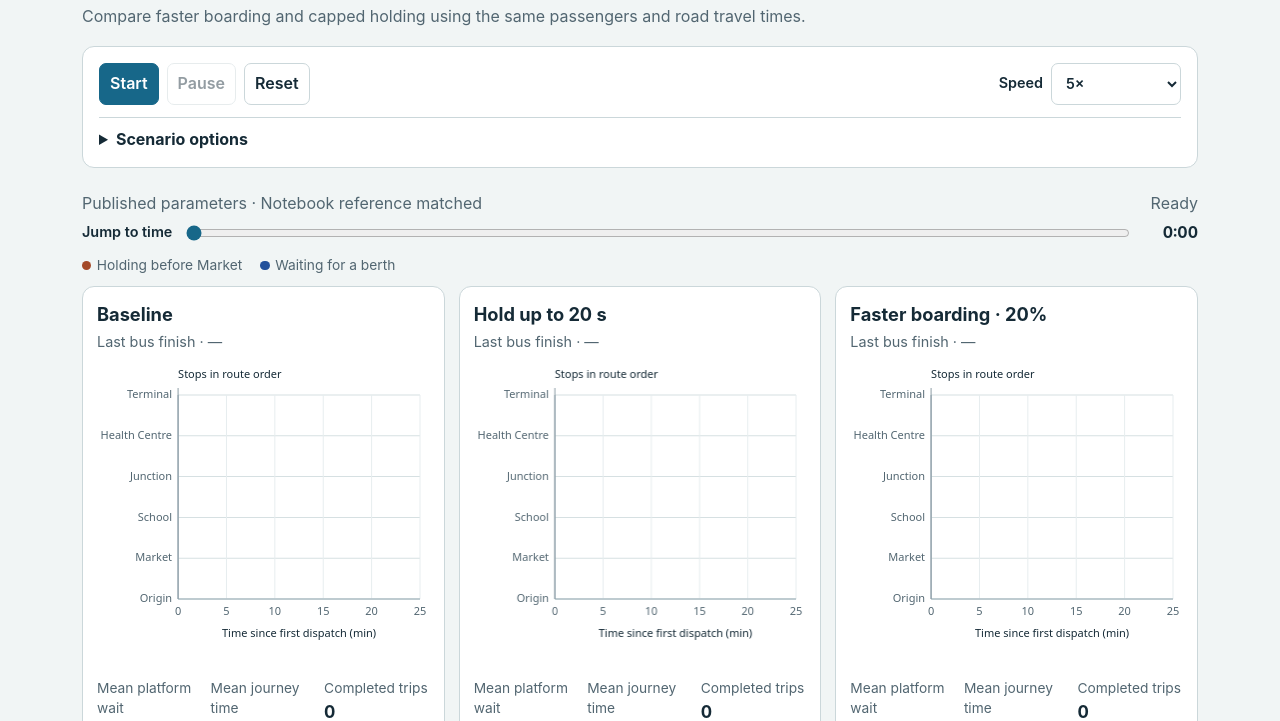
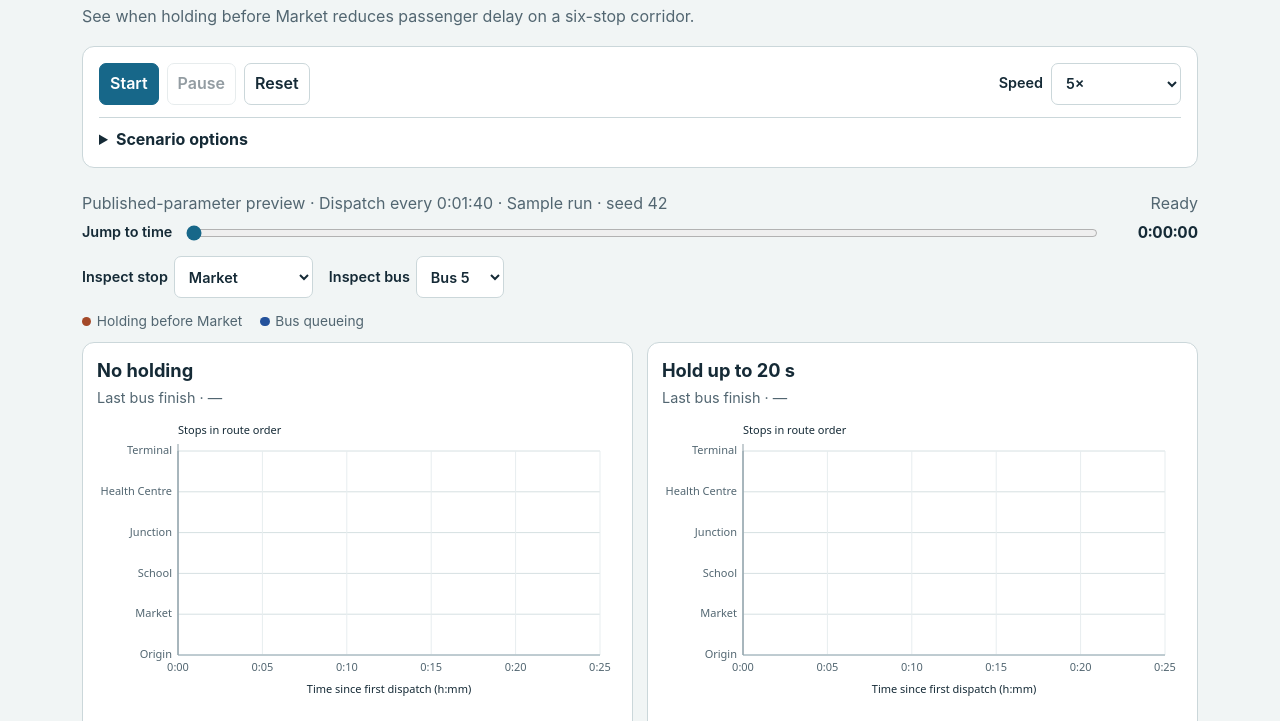
Before and after one commit to amri0faz31/bus-corridor-simulator, a plain HTML site: page docs/index.html in a window 1280 px wide. Shown: the part 79-800 px from the top of the page. Drawn offline with Linux system fonts and the light colour scheme.

Commit message:
feat(demo): show live counts and widen preview dispatches

```diff
--- a/docs/demo.js
+++ b/docs/demo.js
@@ -2,7 +2,7 @@
 
 const model = BusCorridor;
 const $ = id => document.getElementById(id);
-const controls = ["demand", "variability", "cap"];
+const controls = ["demand", "variability", "cap", "dispatch-gap"];
 const focalBuses = new Set([2, 3, 4]); // Zero-based indices for buses 3–5.
 let lanes = [];
 let elapsed = 0;
@@ -11,7 +11,7 @@ let axisMinutes = 0;
 let frame = 0;
 let playing = false;
 let previousFrame = 0;
-let originalDisruption = false;
+let mode = "preview";
 
 function makeLane(label, run, positions) {
   const section = document.createElement("section");
@@ -21,46 +21,65 @@ function makeLane(label, run, positions) {
     + '<dl class="stats"><div><dt>Mean platform wait</dt><dd data-metric="platform_wait">—</dd></div>'
     + '<div><dt>Mean journey time</dt><dd data-metric="journey_time">—</dd></div>'
     + '<div><dt>Completed trips</dt><dd data-metric="completed">0</dd></div></dl>'
-    + '<p class="focus-detail"></p>';
+    + '<div class="snapshot"><p class="stop-info"></p><p class="bus-info"></p><p class="latest-gap"></p></div>';
   section.querySelector("h2").textContent = label;
   const chart = section.querySelector("canvas");
   chart.setAttribute("aria-label", label + ". Bus positions by time and route position, from Origin to Terminal.");
-  const market = run.visits[4][1];
-  const upstream = market.arrival - market.approach;
-  const berthWait = market.serviceStart - market.arrival;
-  section.querySelector(".focus-detail").textContent =
-    "Bus 5 at Market · " + upstream.toFixed(1) + " s before the stop · " + berthWait.toFixed(1) + " s waiting for a berth";
   $("lanes").append(section);
   return {
     run, chart, tracks: run.visits.map((visits, index) => busTrack(visits, index, positions)),
     finish: section.querySelector(".finish"),
     waitStatus: section.querySelector(".wait-status"), metrics: section.querySelectorAll("[data-metric]"),
+    stopInfo: section.querySelector(".stop-info"), busInfo: section.querySelector(".bus-info"),
+    latestGap: section.querySelector(".latest-gap"),
   };
 }
 
 function formatTime(time, tenths = false) {
   const seconds = tenths ? Math.round(time * 10) / 10 : Math.floor(time);
   const remainder = (seconds % 60).toFixed(tenths ? 1 : 0);
-  return Math.floor(seconds / 60) + ":" + remainder.padStart(tenths ? 4 : 2, "0");
+  const minutes = String(Math.floor(seconds / 60) % 60).padStart(2, "0");
+  return Math.floor(seconds / 3600) + ":" + minutes + ":" + remainder.padStart(tenths ? 4 : 2, "0");
+}
+
+function formatDuration(time) {
+  const seconds = Math.round(time * 100) / 100;
+  if (seconds >= 3600) return formatTime(seconds, true);
+  const minutes = Math.floor(seconds / 60);
+  return (minutes ? minutes + " min " : "") + (seconds % 60).toFixed(2) + " s";
+}
+
+function updateText(element, value) {
+  if (element.textContent !== value) element.textContent = value;
 }
 
 function draw() {
   $("clock").textContent = formatTime(elapsed);
   $("seek").value = elapsed;
   const focusOnly = $("vehicle-view").value === "focus";
-  for (const { run, chart, tracks, finish, waitStatus, metrics } of lanes) {
+  const bus = Number($("inspect-bus").value);
+  const stop = Number($("inspect-stop").value);
+  for (const { run, chart, tracks, finish, waitStatus, metrics, stopInfo, busInfo, latestGap } of lanes) {
     const finishText = elapsed >= run.end ? "Last bus finished at " + formatTime(run.end, true) : "Last bus finish · —";
-    if (finish.textContent !== finishText) finish.textContent = finishText;
+    updateText(finish, finishText);
     const shown = focusOnly ? tracks.filter((_, i) => focalBuses.has(i)) : tracks;
-    const waitText = drawTimeDistance(chart, shown, elapsed, axisMinutes, originalDisruption).join(" · ");
-    if (waitStatus.textContent !== waitText) waitStatus.textContent = waitText;
+    const waitText = drawTimeDistance(chart, shown, elapsed, axisMinutes, mode === "disruption").join(" · ");
+    updateText(waitStatus, waitText);
     const measured = model.metrics(run, elapsed);
     for (const target of metrics) {
       const value = measured[target.dataset.metric];
       const label = target.dataset.metric === "completed" ? String(value)
-        : value === null ? "—" : value.toFixed(2) + " s";
-      if (target.textContent !== label) target.textContent = label;
+        : value === null ? "—" : formatDuration(value);
+      updateText(target, label);
     }
+    const state = model.snapshot(run, elapsed, bus, stop);
+    const upstream = stop === 1 ? " · " + state.upstreamQueue + " queued upstream" : "";
+    updateText(stopInfo, model.stops[stop] + " · " + state.waiting + " passengers waiting · "
+      + state.berthQueue + " buses queued for berth" + upstream);
+    updateText(busInfo, "Bus " + (bus + 1) + " · " + state.onboard + " onboard · Last boarding at "
+      + model.stops[stop] + " · " + (state.lastBoarded ?? "—"));
+    updateText(latestGap, "Latest departure gap · "
+      + (state.departureGap === null ? "—" : formatTime(state.departureGap, true)));
   }
 }
 
@@ -78,42 +97,48 @@ function resetTime() {
   $("status").textContent = "Ready";
 }
 
-function prepare(mode) {
-  originalDisruption = mode === "disruption";
+function prepare(nextMode) {
+  mode = nextMode;
+  const originalDisruption = mode === "disruption";
   const replay = mode !== "preview";
   const reference = globalThis.CORRIDOR_REFERENCE;
   if (replay) {
     $("demand").value = "reference";
     $("variability").value = "reference";
     $("cap").value = "20";
+    $("dispatch-gap").value = "80";
   } else {
     if ($("demand").value === "reference") $("demand").value = "1";
     if ($("variability").value === "reference") $("variability").value = "0.15";
   }
   try {
     const cap = Number($("cap").value);
+    const dispatchGap = Number($("dispatch-gap").value);
     const inputs = originalDisruption ? model.referenceInputs()
       : replay ? reference.published.inputs
-        : model.sampledInputs(Number($("demand").value), Number($("variability").value), 42);
+        : model.sampledInputs(Number($("demand").value), Number($("variability").value), 42, dispatchGap);
     const runs = { baseline: model.simulate(inputs), holding: model.simulate(inputs, cap) };
-    if (!originalDisruption) runs.faster_boarding = model.simulate(inputs, 0, 0.20);
+    if (!originalDisruption && $("faster-boarding").checked) {
+      runs.faster_boarding = model.simulate(inputs, 0, 0.20);
+    }
+    $("faster-boarding").disabled = originalDisruption;
     const labels = {
-      baseline: originalDisruption ? "No holding" : "Baseline",
+      baseline: "No holding",
       holding: cap === 0 ? "Holding off (0 s cap)" : "Hold up to " + cap + " s",
       faster_boarding: "Faster boarding · 20%",
     };
     $("lanes").replaceChildren();
-    $("lanes").classList.toggle("original", originalDisruption);
+    $("lanes").classList.toggle("three-policies", Object.keys(runs).length === 3);
     const positions = originalDisruption ? model.distance : model.stops.map((_, index) => index);
     lanes = Object.entries(runs).map(([policy, run]) => makeLane(labels[policy], run, positions));
     duration = Math.max(...lanes.map(lane => lane.run.end));
     axisMinutes = 5 * Math.ceil(duration / 300);
     $("seek").max = duration;
     resetTime();
-    const sample = originalDisruption ? "Original road disruption" : "Published parameters";
+    const sample = originalDisruption ? "Original road disruption" : replay ? "Notebook replay" : "Published-parameter preview";
     const expected = originalDisruption ? reference.policies : reference.published.policies;
     const status = replay ? referenceStatus(runs, expected, reference.tolerance_seconds) : "Sample run · seed 42";
-    $("scenario").textContent = sample + " · " + status;
+    $("scenario").textContent = sample + " · Dispatch every " + formatTime(dispatchGap) + " · " + status;
   } catch (error) {
     pause();
     $("start").disabled = true;
@@ -169,6 +194,12 @@ $("seek").addEventListener("input", () => {
 $("reference").addEventListener("click", () => prepare("published"));
 $("disruption").addEventListener("click", () => prepare("disruption"));
 for (const id of controls) $(id).addEventListener("change", () => prepare("preview"));
-prepare("published");
+$("faster-boarding").addEventListener("change", () => prepare(mode));
+model.stops.forEach((stop, index) => $("inspect-stop").add(new Option(stop, index)));
+model.referenceInputs().dispatches.forEach((_, index) => $("inspect-bus").add(new Option("Bus " + (index + 1), index)));
+$("inspect-stop").value = "1";
+$("inspect-bus").value = "4";
+prepare("preview");
+for (const id of ["inspect-bus", "inspect-stop"]) $(id).addEventListener("change", draw);
 $("vehicle-view").addEventListener("change", draw);
 window.addEventListener("resize", draw);
--- a/docs/index.html
+++ b/docs/index.html
@@ -14,7 +14,7 @@
   <main>
     <header>
       <h1>Bus Corridor Simulator</h1>
-      <p>Compare faster boarding and capped holding using the same passengers and road travel times.</p>
+      <p>See when holding before Market reduces passenger delay on a six-stop corridor.</p>
     </header>
 
     <section class="controls" aria-label="Playback and scenario controls">
@@ -36,12 +36,16 @@
             <select id="variability"><option value="reference" disabled hidden>Fixed reference</option><option value="0.15">Low · CV 0.15</option><option value="0.45">High · CV 0.45</option></select>
           </label>
           <label for="cap">Maximum hold
-            <select id="cap"><option value="0">0 seconds</option><option value="10">10 seconds</option><option value="20" selected>20 seconds</option><option value="40">40 seconds</option></select>
+            <select id="cap"><option value="0">0 s</option><option value="10">10 s</option><option value="20" selected>20 s</option><option value="40">40 s</option></select>
+          </label>
+          <label for="dispatch-gap">Preview departure gap
+            <select id="dispatch-gap"><option value="80">1 min 20 s</option><option value="100" selected>1 min 40 s</option></select>
           </label>
           <label for="vehicle-view">Buses shown
             <select id="vehicle-view"><option value="focus" selected>Buses 3–5</option><option value="all">All ten buses</option></select>
           </label>
         </div>
+        <label class="supplement"><input type="checkbox" id="faster-boarding"> Include faster boarding comparison</label>
         <button id="reference" type="button">Published-parameter replay</button>
         <button id="disruption" type="button">Original road disruption</button>
       </details>
@@ -52,18 +56,22 @@
       <div class="timeline">
         <label for="seek">Jump to time</label>
         <input type="range" id="seek" min="0" max="0" step="any" value="0">
-        <output id="clock" for="seek" aria-live="off">0:00</output>
+        <output id="clock" for="seek" aria-live="off">0:00:00</output>
       </div>
-      <p class="legend"><span class="legend-holding">Holding before Market</span><span class="legend-waiting">Waiting for a berth</span></p>
+      <div class="inspectors">
+        <label for="inspect-stop">Inspect stop <select id="inspect-stop"></select></label>
+        <label for="inspect-bus">Inspect bus <select id="inspect-bus"></select></label>
+      </div>
+      <p class="legend"><span class="legend-holding">Holding before Market</span><span class="legend-waiting">Bus queueing</span></p>
       <div id="lanes"></div>
-      <p class="caption">The default view shows buses 3–5. Passenger averages include completed trips from all ten buses.</p>
+      <p class="caption">Platform wait uses passengers who have boarded. Journey time uses completed trips. Both averages include all buses.</p>
     </section>
 
     <details>
       <summary>About these runs</summary>
       <p>All panels share the same bus schedule, passengers and road travel times. At 1×, one real second advances the clock by one simulated second.</p>
-      <p>The published-parameter scenario uses five link means from Herath et al. The plot shows stop order. Faster boarding assumes 20% less time per boarding passenger at every stop. Holding aims for an 80-second release gap before Market.</p>
-      <p>The original road disruption is a separate two-policy replay. Changing the demand, variability or hold cap opens a single published-parameter preview. The notebook runs the repeated experiment.</p>
+      <p>The preview uses a departure gap of 1 min 40 s by default. The notebook experiment and both replays use 1 min 20 s. Holding always aims for a 1 min 20 s release gap before Market.</p>
+      <p>Published link times come from Herath et al. The original road disruption is a separate replay. Counts update when passengers board or alight at the start of service.</p>
     </details>
   </main>
 </body>
--- a/docs/style.css
+++ b/docs/style.css
@@ -24,16 +24,19 @@ button:disabled { opacity: .46; cursor: default; }
 .actions label { display: flex; align-items: center; gap: 8px; margin-left: auto; }
 .options { margin-top: 12px; padding-top: 10px; }
 .options .fields { margin: 12px 0; }
+.supplement { display: flex; gap: 6px; align-items: center; margin-bottom: 10px; }
 .clock { display: flex; justify-content: space-between; align-items: baseline; gap: 8px; color: var(--slate); padding: 6px 0; }
 .timeline { display: flex; flex-wrap: wrap; align-items: center; gap: 12px; margin: 0 0 12px; }
 #seek { flex: 1; min-width: 80px; accent-color: var(--teal); }
-#clock { min-width: 5ch; text-align: right; font-variant-numeric: tabular-nums; font-weight: 650; color: var(--ink); }
+#clock { min-width: 8ch; text-align: right; font-variant-numeric: tabular-nums; font-weight: 650; color: var(--ink); }
+.inspectors { display: flex; flex-wrap: wrap; gap: 8px 16px; margin-bottom: 14px; }
+.inspectors label { display: flex; align-items: center; gap: 6px; }
 .legend { display: flex; flex-wrap: wrap; gap: 6px 18px; margin: 0 0 10px; color: var(--slate); font-size: .86rem; }
 .legend span::before { content: ""; display: inline-block; width: .68em; height: .68em; border-radius: 50%; background: var(--key); margin-right: .4em; }
 .legend-holding { --key: var(--copper); }
 .legend-waiting { --key: var(--berth); }
-#lanes { display: grid; grid-template-columns: repeat(3, minmax(0, 1fr)); gap: 14px; }
-#lanes.original { grid-template-columns: repeat(2, minmax(0, 1fr)); }
+#lanes { display: grid; grid-template-columns: repeat(2, minmax(0, 1fr)); gap: 14px; }
+#lanes.three-policies { grid-template-columns: repeat(3, minmax(0, 1fr)); }
 .lane { min-width: 0; padding: 14px; background: white; border: 1px solid var(--line); border-radius: 12px; }
 .lane h2 { font-size: 1.14rem; margin: 0 0 4px; }
 .finish { margin: 0; font-size: .9rem; color: var(--slate); }
@@ -46,7 +49,7 @@ button:disabled { opacity: .46; cursor: default; }
 details { border-top: 1px solid var(--line); padding-top: 14px; }
 summary { color: var(--ink); font-weight: 650; cursor: pointer; }
 @media (max-width: 760px) {
-  #lanes, #lanes.original { grid-template-columns: minmax(0, 1fr); }
+  #lanes, #lanes.three-policies { grid-template-columns: minmax(0, 1fr); }
 }
 @media (max-width: 550px) {
   main { padding-top: 14px; }
@@ -54,4 +57,5 @@ summary { color: var(--ink); font-weight: 650; cursor: pointer; }
   .stats dt { font-size: .76rem; }
 }
 
-.focus-detail { border-top: 1px solid var(--line); padding-top: 8px; margin: 10px 0 0; color: var(--slate); font-size: .9rem; }
+.snapshot { border-top: 1px solid var(--line); padding-top: 8px; margin-top: 10px; color: var(--slate); font-size: .88rem; font-variant-numeric: tabular-nums; }
+.snapshot p { margin: 0 0 3px; }
--- a/docs/time-distance.js
+++ b/docs/time-distance.js
@@ -1,7 +1,7 @@
 "use strict";
 
 const busColors = ["#126681", "#76529b", "#3a7760"];
-const waitColors = { holding: "#a44928", waiting: "#23519b" };
+const waitColors = { holding: "#a44928", upstream: "#23519b", waiting: "#23519b" };
 
 function busTrack(visits, index, positions) {
   const segments = [];
@@ -13,7 +13,8 @@ function busTrack(visits, index, positions) {
     if (stop > 0) {
       add(visits[stop - 1].departure, visit.approach, positions[stop - 1], km, stop, "moving");
     }
-    add(visit.approach, visit.arrival, km, km, stop, "holding");
+    add(visit.approach, visit.ready, km, km, stop, "upstream");
+    add(visit.ready, visit.arrival, km, km, stop, "holding");
     add(visit.arrival, visit.serviceStart, km, km, stop, "waiting");
     add(visit.serviceStart, visit.departure, km, km, stop, "at stop");
   });
@@ -34,7 +35,7 @@ function drawTimeDistance(canvas, buses, time, axisMinutes, distances) {
   ctx.setTransform(pixelWidth / width, 0, 0, pixelHeight / height, 0, 0);
   ctx.clearRect(0, 0, width, height);
 
-  const left = 81, right = width - (distances ? 25 : 10), top = 32, bottom = height - 44;
+  const left = 81, right = width - (distances ? 25 : 18), top = 32, bottom = height - 44;
   const maxPosition = distances ? BusCorridor.distance.at(-1) : BusCorridor.stops.length - 1;
   const x = seconds => left + (right - left) * seconds / (60 * axisMinutes);
   const y = km => bottom - (bottom - top) * km / maxPosition;
@@ -65,7 +66,7 @@ function drawTimeDistance(canvas, buses, time, axisMinutes, distances) {
     line(tick, top, tick, bottom, "#e7edef");
     ctx.fillStyle = "#526671";
     ctx.textAlign = "center";
-    ctx.fillText(String(minute), tick, bottom + 13);
+    ctx.fillText(Math.floor(minute / 60) + ":" + String(minute % 60).padStart(2, "0"), tick, bottom + 13);
   }
   line(left, top, left, bottom, "#93a8b2");
   line(left, bottom, right, bottom, "#93a8b2");
@@ -73,7 +74,7 @@ function drawTimeDistance(canvas, buses, time, axisMinutes, distances) {
   ctx.textAlign = "left";
   ctx.fillText(distances ? "Distance along route (km)" : "Stops in route order", left, 12);
   ctx.textAlign = "center";
-  ctx.fillText("Time since first dispatch (min)", (left + right) / 2, height - 9);
+  ctx.fillText("Time since first dispatch (h:mm)", (left + right) / 2, height - 9);
   line(x(time), top - 7, x(time), bottom, "#8d9da5");
 
   const dots = [];
@@ -95,11 +96,17 @@ function drawTimeDistance(canvas, buses, time, axisMinutes, distances) {
     if (dot) dots.push(dot);
   }
 
-  // Keep a waiting bus legible when it shares the same stop and time with another bus.
-  dots.sort((a, b) => Number(Boolean(waitColors[a.state])) - Number(Boolean(waitColors[b.state])));
+  // Move only the numbered markers when labels overlap. Trails retain the event positions.
+  const labels = [];
   for (const dot of dots) {
+    const offsets = [0, -18, 18, -36, 36];
+    const labelY = offsets.map(offset => dot.y + offset)
+      .find(candidate => candidate >= 15 && candidate <= bottom
+        && labels.every(label => Math.hypot(dot.x - label.x, candidate - label.y) >= 17)) ?? dot.y;
+    labels.push({ x: dot.x, y: labelY });
+    if (labelY !== dot.y) line(dot.x, dot.y, dot.x, labelY, dot.color);
     ctx.beginPath();
-    ctx.arc(dot.x, dot.y, 8, 0, 2 * Math.PI);
+    ctx.arc(dot.x, labelY, 8, 0, 2 * Math.PI);
     ctx.fillStyle = dot.color;
     ctx.fill();
     ctx.lineWidth = 1.5;
@@ -107,11 +114,13 @@ function drawTimeDistance(canvas, buses, time, axisMinutes, distances) {
     ctx.stroke();
     ctx.fillStyle = "#fff";
     ctx.font = "bold 10px system-ui, sans-serif";
-    ctx.fillText(String(dot.number), dot.x, dot.y);
+    ctx.fillText(String(dot.number), dot.x, labelY);
   }
 
   return dots.filter(dot => waitColors[dot.state]).map(dot => {
-    const action = dot.state === "holding" ? "holding before" : "waiting for a berth at";
+    const action = {
+      holding: "holding before", upstream: "waiting at control before", waiting: "waiting for a berth at",
+    }[dot.state];
     return "Bus " + dot.number + " " + action + " " + BusCorridor.stops[dot.stop];
   });
 }
```
